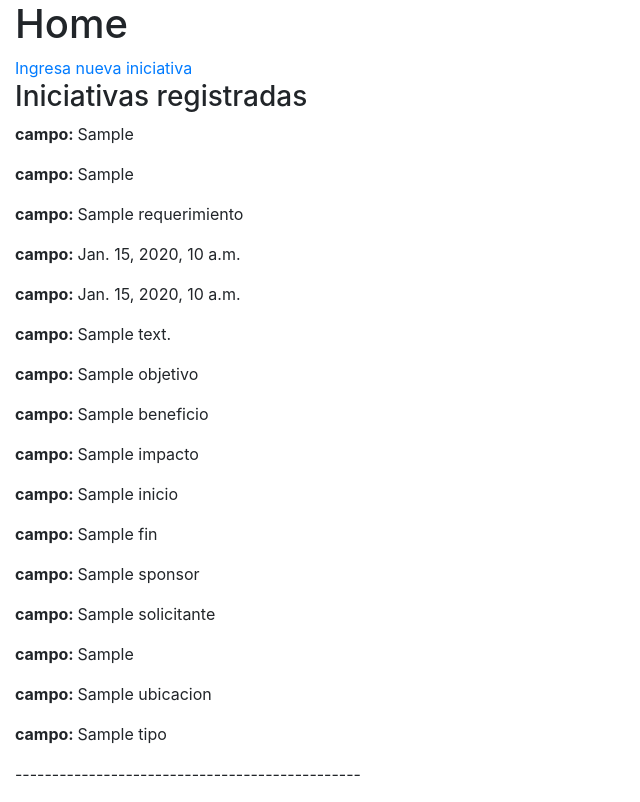
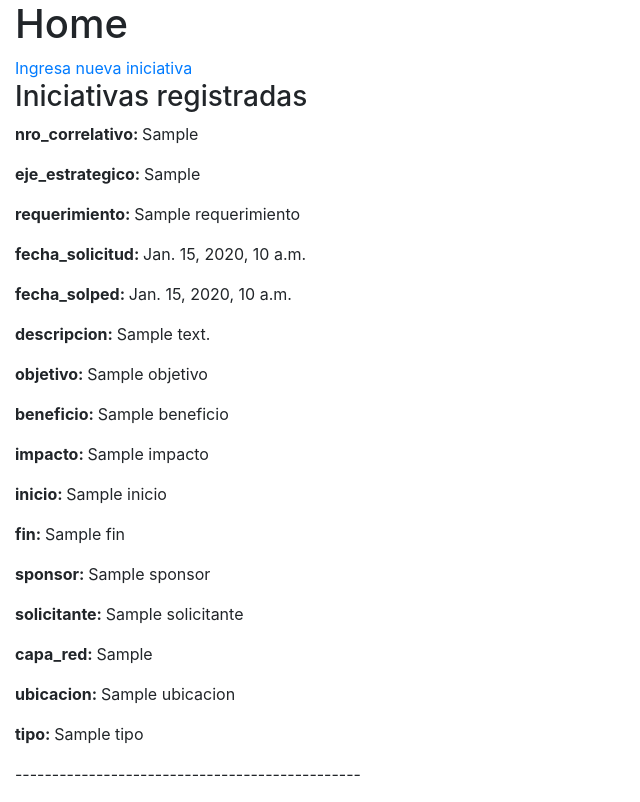
Before and after one commit to Andres088/prueba-plataforma, a Django app: template proyecto/src/templates/home.html in a window 1280 px wide. Shown: the whole page, without its empty margins (0-640 px from the left). Run offline with Django 3.2, Linux system fonts and the light colour scheme; the template is opened without the code that fills it: most values are stand-ins (such as "Sample title", 1, 10 or a date in 2020); some libraries are stand-ins or nearby versions.

Commit message:
Correccion vista campos listado iniciativas

```diff
--- a/proyecto/src/templates/home.html
+++ b/proyecto/src/templates/home.html
@@ -10,22 +10,22 @@
 <h3>Iniciativas registradas</h3>
 
     {% for iniciativa in lista_iniciativas %}
-        <p><b>campo: </b>{{iniciativa.nro_correlativo}}</p>
-        <p><b>campo: </b>{{iniciativa.eje_estrategico}}</p>
-        <p><b>campo: </b>{{iniciativa.requerimiento}}</p>
-        <p><b>campo: </b>{{iniciativa.fecha_solicitud}}</p>
-        <p><b>campo: </b>{{iniciativa.fecha_solped}}</p>
-        <p><b>campo: </b>{{iniciativa.descripcion}}</p>
-        <p><b>campo: </b>{{iniciativa.objetivo}}</p>
-        <p><b>campo: </b>{{iniciativa.beneficio}}</p>
-        <p><b>campo: </b>{{iniciativa.impacto}}</p>
-        <p><b>campo: </b>{{iniciativa.inicio}}</p>
-        <p><b>campo: </b>{{iniciativa.fin}}</p>
-        <p><b>campo: </b>{{iniciativa.sponsor}}</p>
-        <p><b>campo: </b>{{iniciativa.solicitante}}</p>
-        <p><b>campo: </b>{{iniciativa.capa_red}}</p>
-        <p><b>campo: </b>{{iniciativa.ubicacion}}</p>
-        <p><b>campo: </b>{{iniciativa.tipo}}</p>
+        <p><b>nro_correlativo: </b>{{iniciativa.nro_correlativo}}</p>
+        <p><b>eje_estrategico: </b>{{iniciativa.eje_estrategico}}</p>
+        <p><b>requerimiento: </b>{{iniciativa.requerimiento}}</p>
+        <p><b>fecha_solicitud: </b>{{iniciativa.fecha_solicitud}}</p>
+        <p><b>fecha_solped: </b>{{iniciativa.fecha_solped}}</p>
+        <p><b>descripcion: </b>{{iniciativa.descripcion}}</p>
+        <p><b>objetivo: </b>{{iniciativa.objetivo}}</p>
+        <p><b>beneficio: </b>{{iniciativa.beneficio}}</p>
+        <p><b>impacto: </b>{{iniciativa.impacto}}</p>
+        <p><b>inicio: </b>{{iniciativa.inicio}}</p>
+        <p><b>fin: </b>{{iniciativa.fin}}</p>
+        <p><b>sponsor: </b>{{iniciativa.sponsor}}</p>
+        <p><b>solicitante: </b>{{iniciativa.solicitante}}</p>
+        <p><b>capa_red: </b>{{iniciativa.capa_red}}</p>
+        <p><b>ubicacion: </b>{{iniciativa.ubicacion}}</p>
+        <p><b>tipo: </b>{{iniciativa.tipo}}</p>
         <p>-----------------------------------------------</p>
     {% endfor %}
 
```
